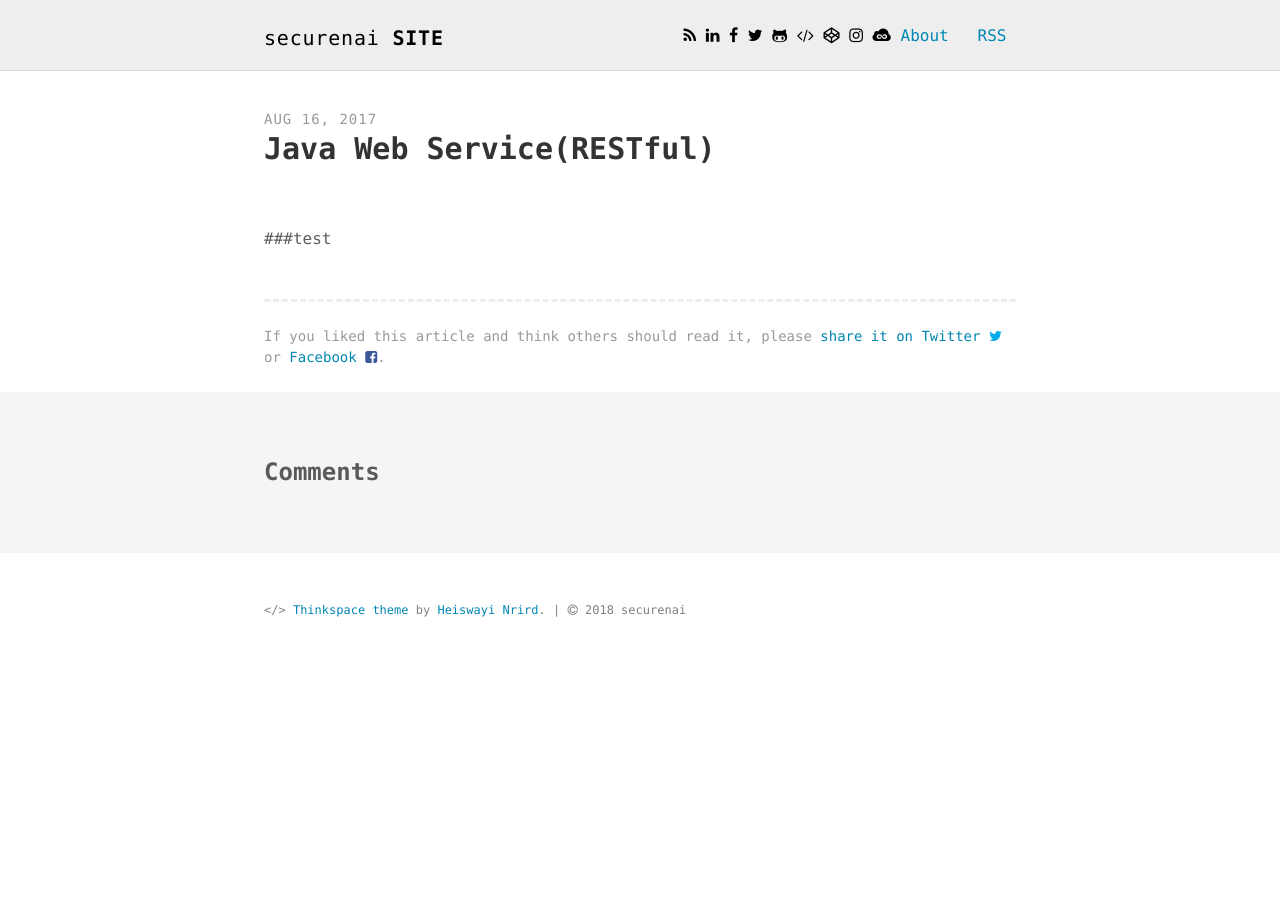
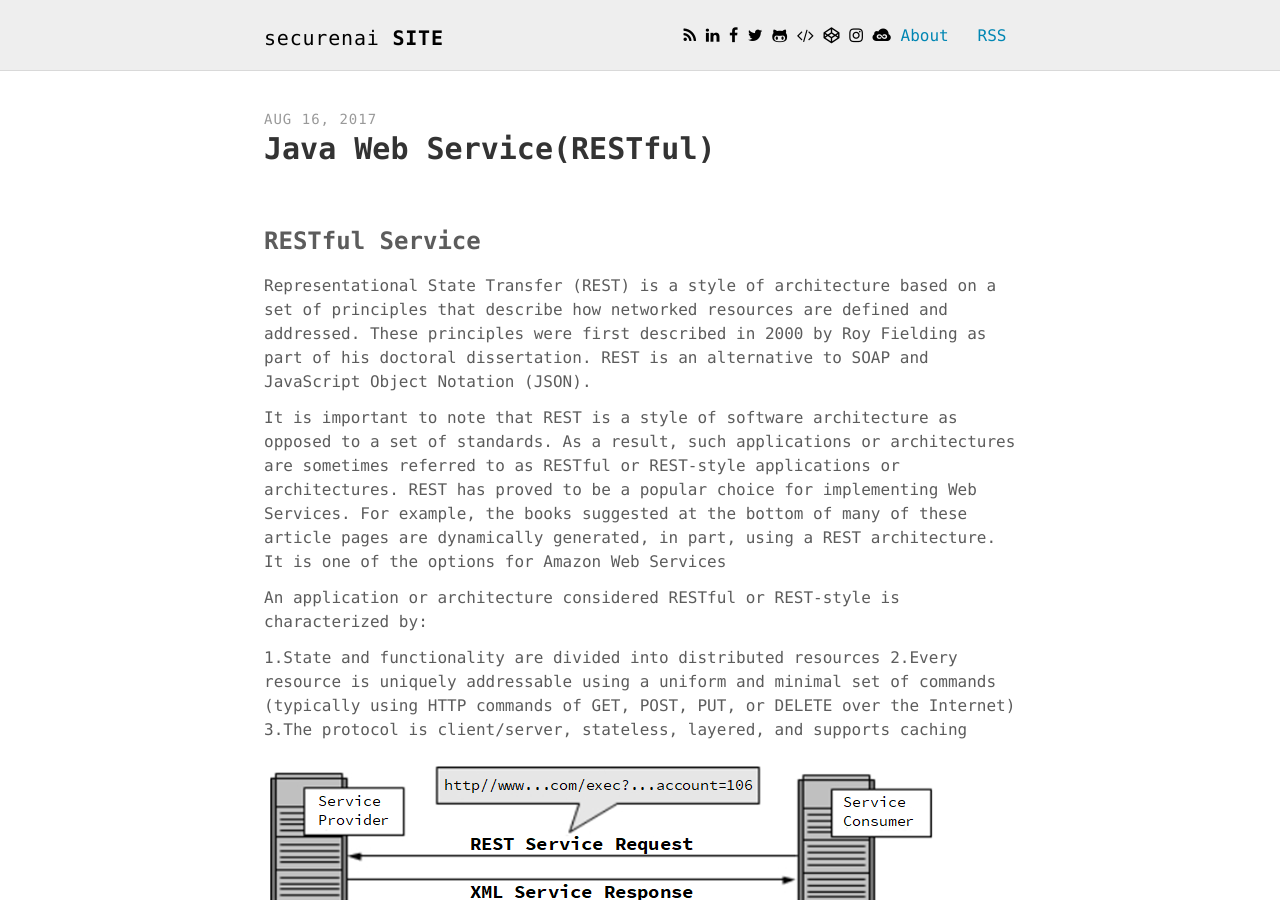
Before and after one commit to securenai/securenai.github.io, a Jekyll site: the page built from _posts/2017-08-16-Java-Web-Service(REST).md, in a window 1280 px wide and 900 px high. Built offline with Jekyll 4.4.1, drawn with Linux system fonts in a browser that asks for light colours; comment, search, counter and statistics services are not loaded.

Commit message:
Update 2017-08-16-Java-Web-Service(REST).md

```diff
--- a/_posts/2017-08-16-Java-Web-Service(REST).md
+++ b/_posts/2017-08-16-Java-Web-Service(REST).md
@@ -6,4 +6,16 @@
 keywords: dummy content
 published: true
 ---
-###test
+### RESTful Service
+
+Representational State Transfer (REST) is a style of architecture based on a set of principles that describe how networked resources are defined and addressed. These principles were first described in 2000 by Roy Fielding as part of his doctoral dissertation. REST is an alternative to SOAP and JavaScript Object Notation (JSON).
+
+It is important to note that REST is a style of software architecture as opposed to a set of standards. As a result, such applications or architectures are sometimes referred to as RESTful or REST-style applications or architectures. REST has proved to be a popular choice for implementing Web Services. For example, the books suggested at the bottom of many of these article pages are dynamically generated, in part, using a REST architecture. It is one of the options for Amazon Web Services
+
+An application or architecture considered RESTful or REST-style is characterized by:
+
+1.State and functionality are divided into distributed resources
+2.Every resource is uniquely addressable using a uniform and minimal set of commands (typically using HTTP commands of GET, POST, PUT, or DELETE over the Internet)
+3.The protocol is client/server, stateless, layered, and supports caching
+
+![ws_rest_01.png](/assets/images/post_images/ws/ws_rest_01.png)
```
